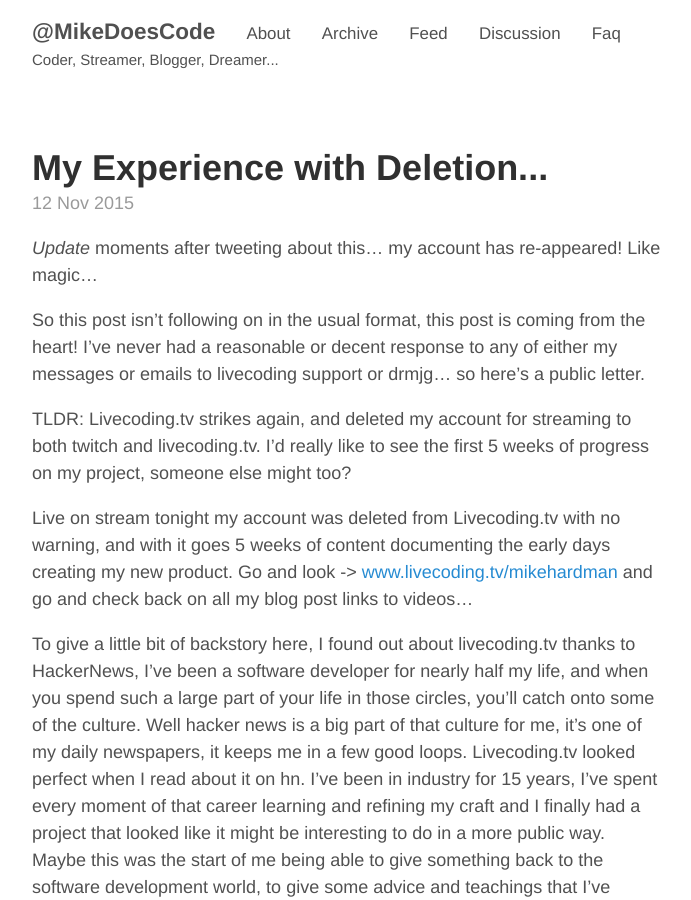
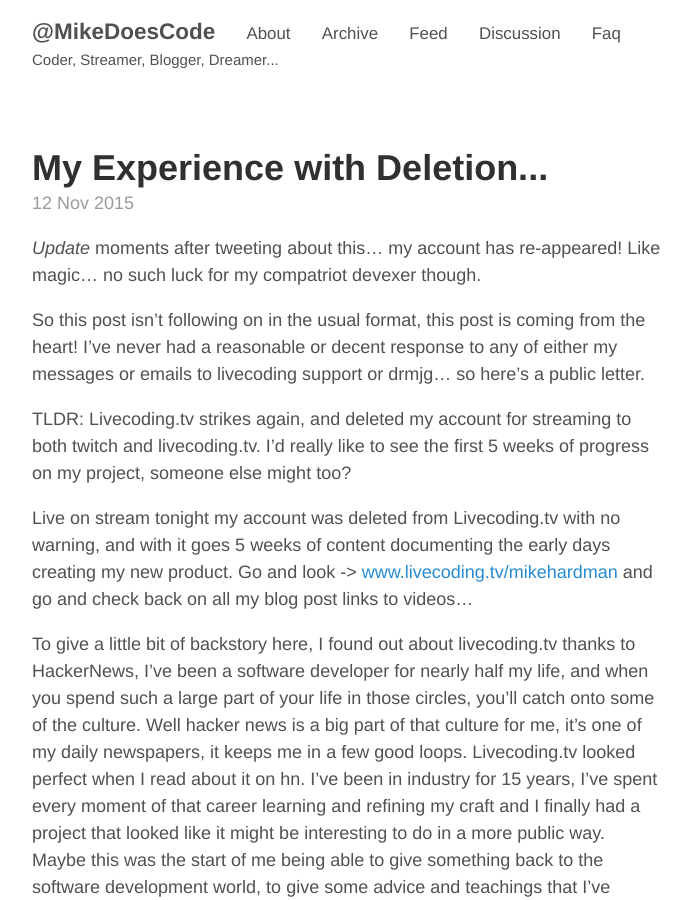
Before and after one commit to MikeHardman/mikehardman.github.io, a Jekyll site: the page built from _posts/2015-11-12-My-Experience-With-Deletion.md, in a window 1280 px wide and 900 px high. Shown: the whole window, without its empty margins (293-984 px from the left). Built offline with Jekyll 4.4.1, drawn with Linux system fonts in a browser that asks for light colours; comment, search, counter and statistics services are not loaded.

Commit message:
Update 2015-11-12-My-Experience-With-Deletion.md

```diff
--- a/_posts/2015-11-12-My-Experience-With-Deletion.md
+++ b/_posts/2015-11-12-My-Experience-With-Deletion.md
@@ -4,7 +4,7 @@ layout: post
 comments: True
 ---
 
-*Update* moments after tweeting about this... my account has re-appeared! Like magic...
+*Update* moments after tweeting about this... my account has re-appeared! Like magic... no such luck for  my compatriot devexer though.
 
 So this post isn't following on in the usual format, this post is coming from the heart! I've never had a reasonable or decent response to any of either my messages or emails to livecoding support or drmjg... so here's a public letter.
 
```
